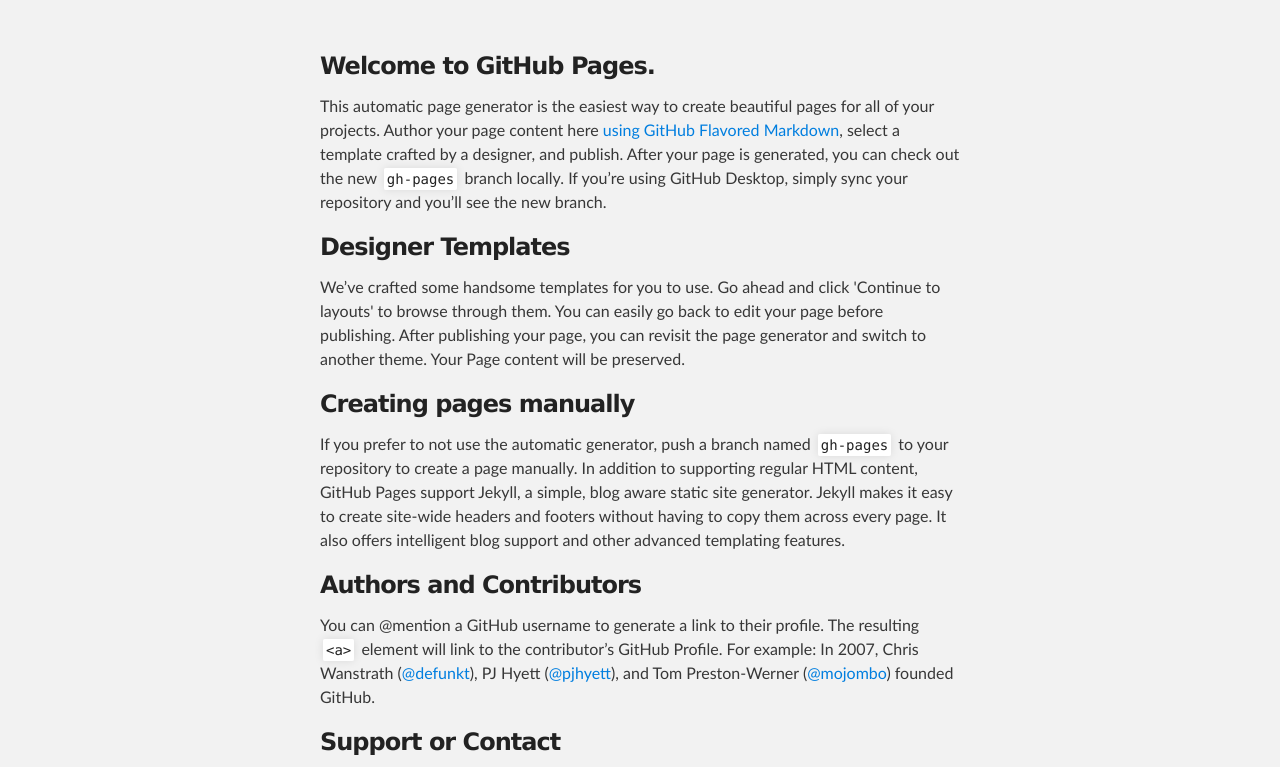
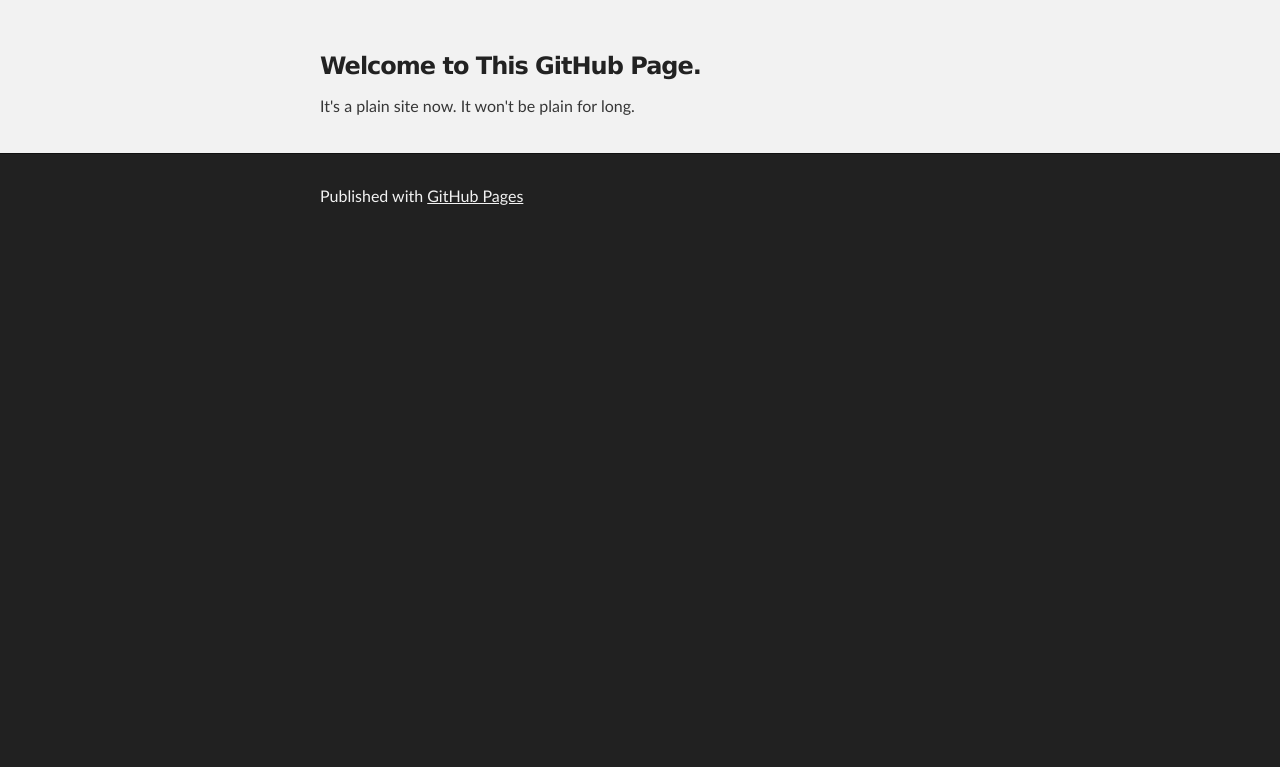
Before and after one commit to reppit/reppit.github.io, a plain HTML site: page index.html in a window 1280 px wide. Shown: the part 176-943 px from the top of the page. After the commit the page ends 800 px from the top, so only its background shows below. Drawn offline with Linux system fonts and the light colour scheme.

Commit message:
Update index.html

```diff
--- a/index.html
+++ b/index.html
@@ -28,29 +28,10 @@
     <div id="main_content_wrap" class="outer">
       <section id="main_content" class="inner">
         <h3>
-<a id="welcome-to-github-pages" class="anchor" href="#welcome-to-github-pages" aria-hidden="true"><span aria-hidden="true" class="octicon octicon-link"></span></a>Welcome to GitHub Pages.</h3>
+<a id="welcome-to-github-pages" class="anchor" href="#welcome-to-github-pages" aria-hidden="true"><span aria-hidden="true" class="octicon octicon-link"></span></a>Welcome to This GitHub Page.</h3>
 
-<p>This automatic page generator is the easiest way to create beautiful pages for all of your projects. Author your page content here <a href="https://guides.github.com/features/mastering-markdown/">using GitHub Flavored Markdown</a>, select a template crafted by a designer, and publish. After your page is generated, you can check out the new <code>gh-pages</code> branch locally. If you’re using GitHub Desktop, simply sync your repository and you’ll see the new branch.</p>
+<p>It's a plain site now. It won't be plain for long.</p>
 
-<h3>
-<a id="designer-templates" class="anchor" href="#designer-templates" aria-hidden="true"><span aria-hidden="true" class="octicon octicon-link"></span></a>Designer Templates</h3>
-
-<p>We’ve crafted some handsome templates for you to use. Go ahead and click 'Continue to layouts' to browse through them. You can easily go back to edit your page before publishing. After publishing your page, you can revisit the page generator and switch to another theme. Your Page content will be preserved.</p>
-
-<h3>
-<a id="creating-pages-manually" class="anchor" href="#creating-pages-manually" aria-hidden="true"><span aria-hidden="true" class="octicon octicon-link"></span></a>Creating pages manually</h3>
-
-<p>If you prefer to not use the automatic generator, push a branch named <code>gh-pages</code> to your repository to create a page manually. In addition to supporting regular HTML content, GitHub Pages support Jekyll, a simple, blog aware static site generator. Jekyll makes it easy to create site-wide headers and footers without having to copy them across every page. It also offers intelligent blog support and other advanced templating features.</p>
-
-<h3>
-<a id="authors-and-contributors" class="anchor" href="#authors-and-contributors" aria-hidden="true"><span aria-hidden="true" class="octicon octicon-link"></span></a>Authors and Contributors</h3>
-
-<p>You can @mention a GitHub username to generate a link to their profile. The resulting <code>&lt;a&gt;</code> element will link to the contributor’s GitHub Profile. For example: In 2007, Chris Wanstrath (<a href="https://github.com/defunkt" class="user-mention">@defunkt</a>), PJ Hyett (<a href="https://github.com/pjhyett" class="user-mention">@pjhyett</a>), and Tom Preston-Werner (<a href="https://github.com/mojombo" class="user-mention">@mojombo</a>) founded GitHub.</p>
-
-<h3>
-<a id="support-or-contact" class="anchor" href="#support-or-contact" aria-hidden="true"><span aria-hidden="true" class="octicon octicon-link"></span></a>Support or Contact</h3>
-
-<p>Having trouble with Pages? Check out our <a href="https://help.github.com/pages">documentation</a> or <a href="https://github.com/contact">contact support</a> and we’ll help you sort it out.</p>
       </section>
     </div>
 
```
